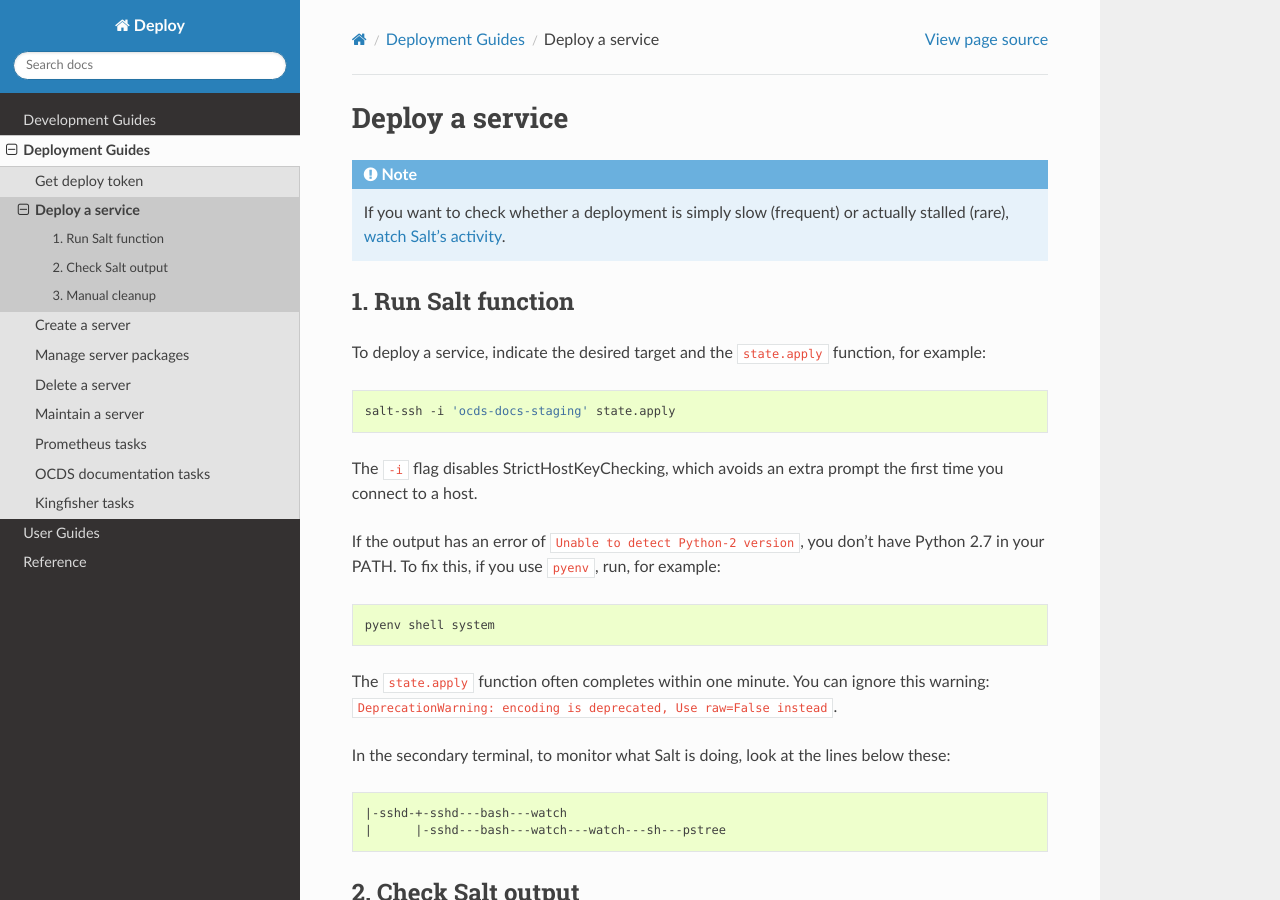
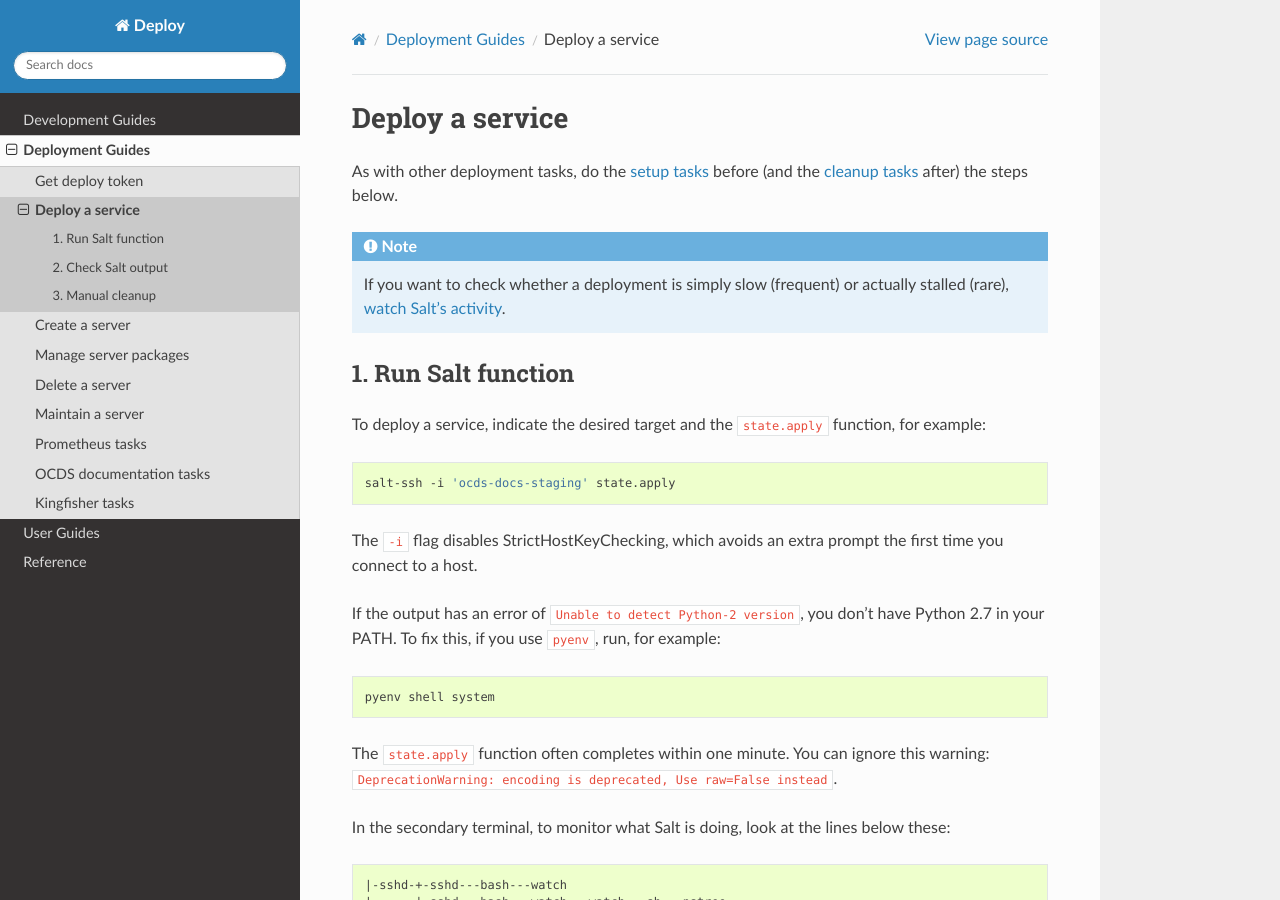
Before and after one commit to open-contracting/deploy, a Sphinx documentation site: the page built from docs/deploy/deploy.rst, in a window 1280 px wide and 900 px high. Built offline with Sphinx 7.4.7 and the Read the Docs theme 2.0.0, drawn with Linux system fonts in a browser that asks for light colours.

Commit message:
Add link to deploy token page to deploy.rst

```diff
--- a/docs/deploy/deploy.rst
+++ b/docs/deploy/deploy.rst
@@ -1,5 +1,7 @@
 Deploy a service
 ================
+
+As with other deployment tasks, do the :ref:`setup tasks<generic-setup>` before (and the :ref:`cleanup tasks<generic-cleanup>` after) the steps below.
 
 .. note::
 
```
